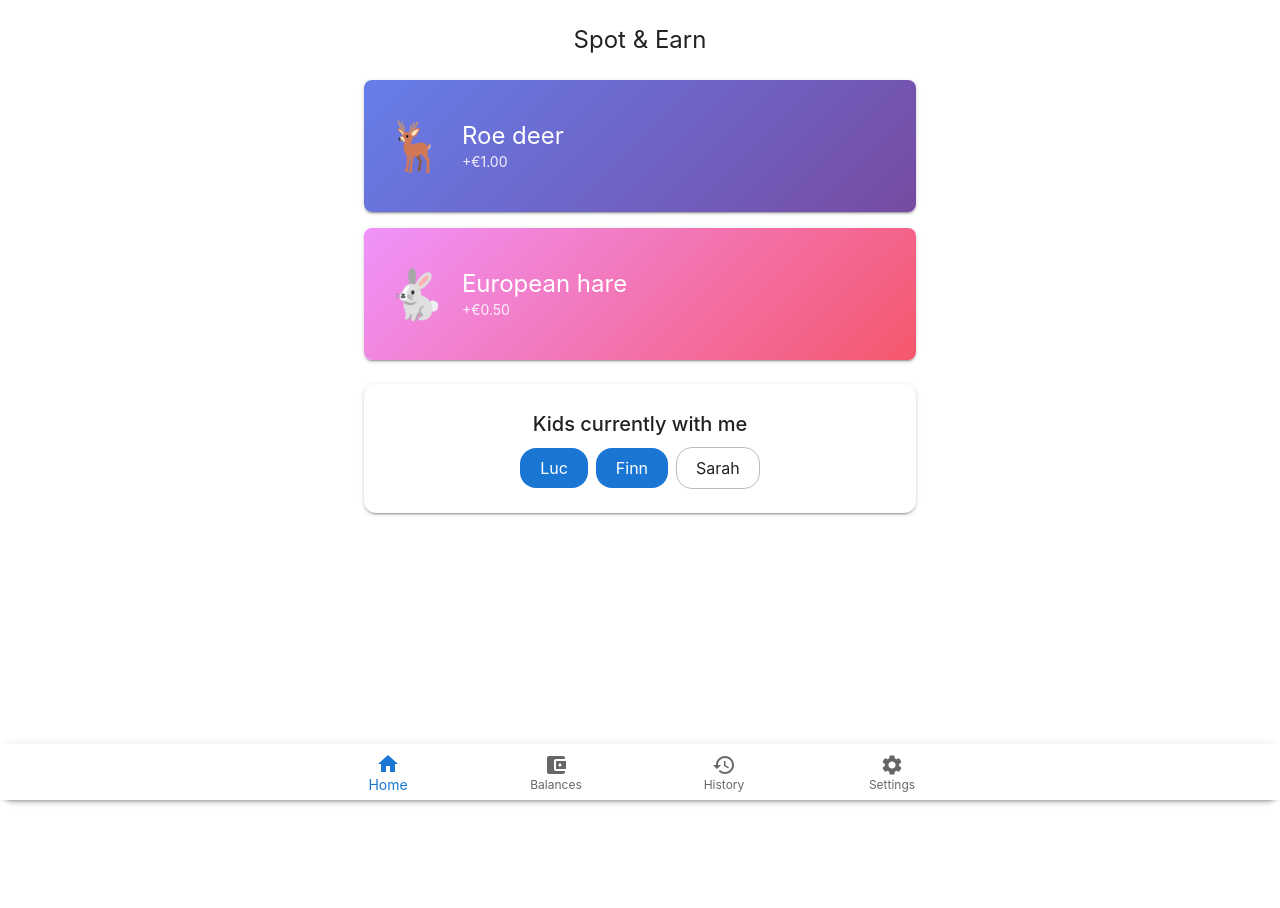
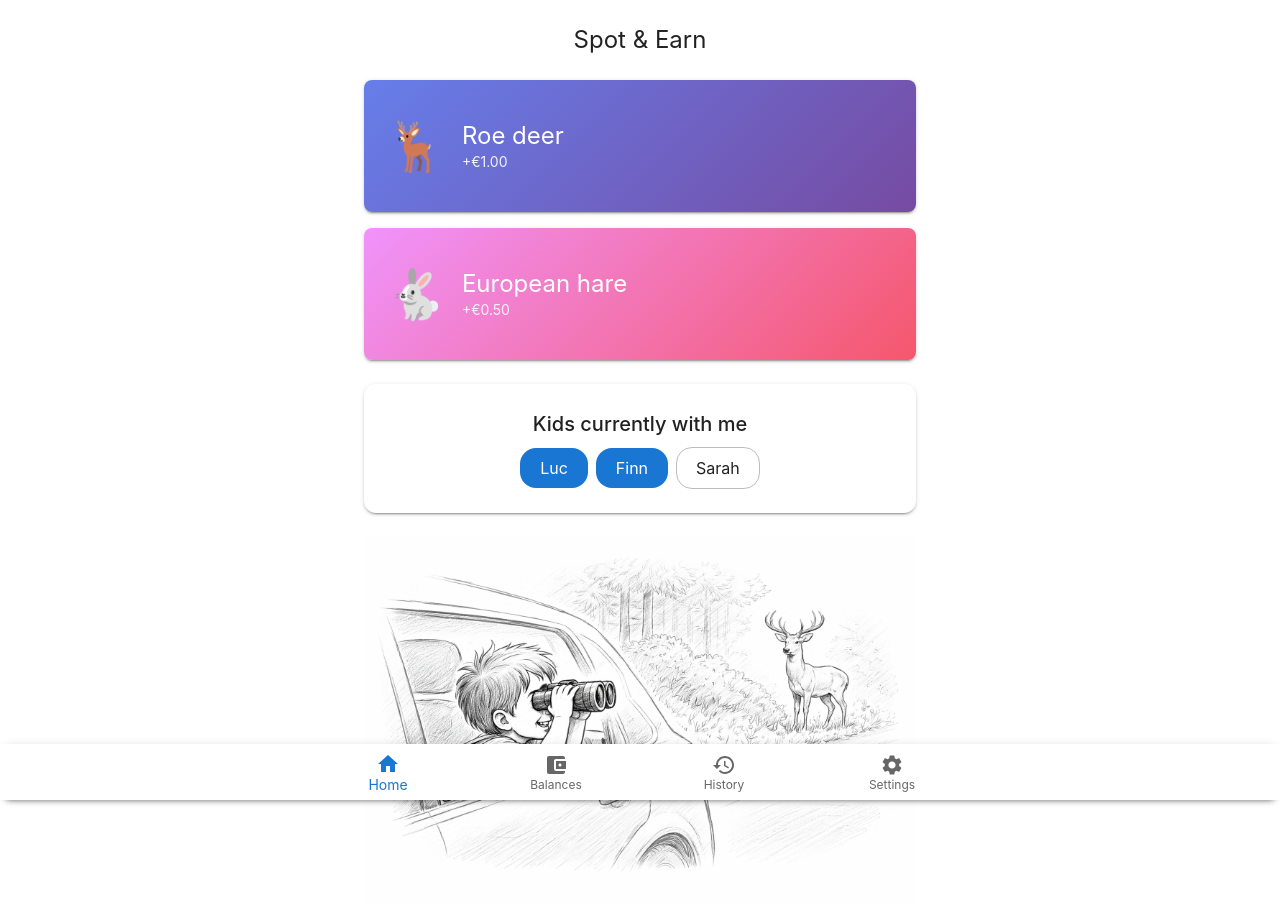
Before and after one commit to elcriz/spot-and-earn, a React (Vite) app: page / in a window 1280 px wide. Both pictures are taken after a click on the button "Home". Shown: the top 908 px of the page. Before the commit the page ends 800 px from the top, so only its background shows below. Built offline with nearby package versions, Linux system fonts and the light colour scheme; the HTML template or start-up script is replaced by a standard one.

Commit message:
Add theme-aware background images to home page

```diff
--- a/src/pages/HomePage.tsx
+++ b/src/pages/HomePage.tsx
@@ -8,6 +8,7 @@ import {
   Stack,
   Typography,
   Box,
+  useTheme,
 } from '@mui/material';
 import { useApp } from '../hooks/useApp';
 import { AnimalType, ANIMAL_VALUES } from '../models/types';
@@ -16,6 +17,7 @@ import TapCounter, { TapCounterRef } from '../components/TapCounter';
 import Loader from '../components/Loader';
 
 export default function HomePage() {
+  const theme = useTheme();
   const { children, addSighting, undoLastSighting, toggleChildActive, lastSightingIds, loading } = useApp();
   const [snackbarOpen, setSnackbarOpen] = useState(false);
   const [snackbarMessage, setSnackbarMessage] = useState('');
@@ -120,6 +122,22 @@ export default function HomePage() {
             </Typography>
           </Paper>
         )}
+
+        {/* Background Image */}
+        <Box
+          component="img"
+          src={theme.palette.mode === 'dark'
+            ? '/spot-and-earn/background-image-001-dark.png'
+            : '/spot-and-earn/background-image-001-light.png'
+          }
+          alt="Nature background"
+          sx={{
+            width: '100%',
+            height: 'auto',
+            borderRadius: 2,
+            display: 'block',
+          }}
+        />
       </Stack>
 
       {/* Snackbar */}
```
Also changed, not shown: public/background-image-001-dark.png (added), public/background-image-001-light.png (added), 6 other files (tests, documents, lock files or other folders).
